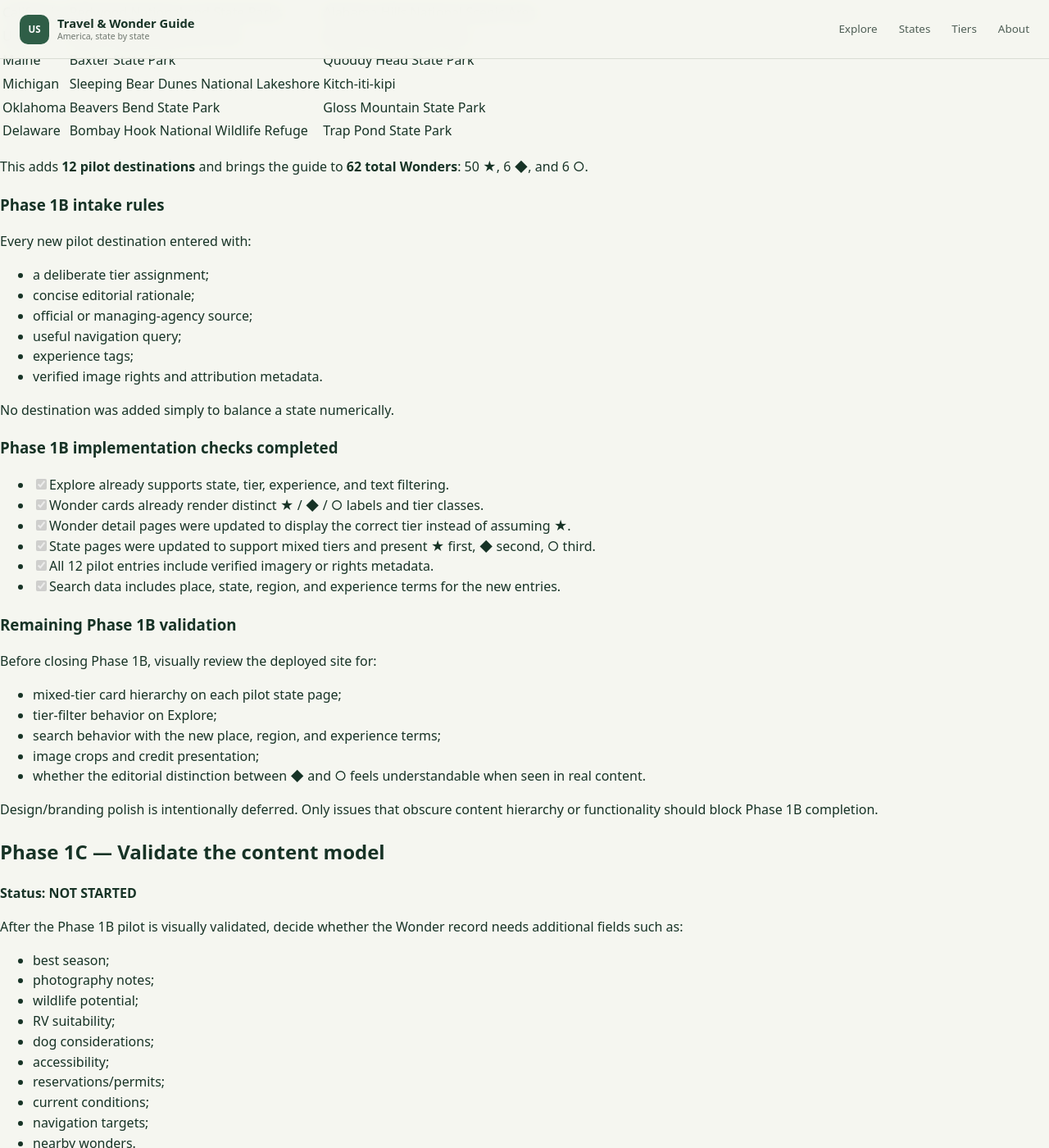
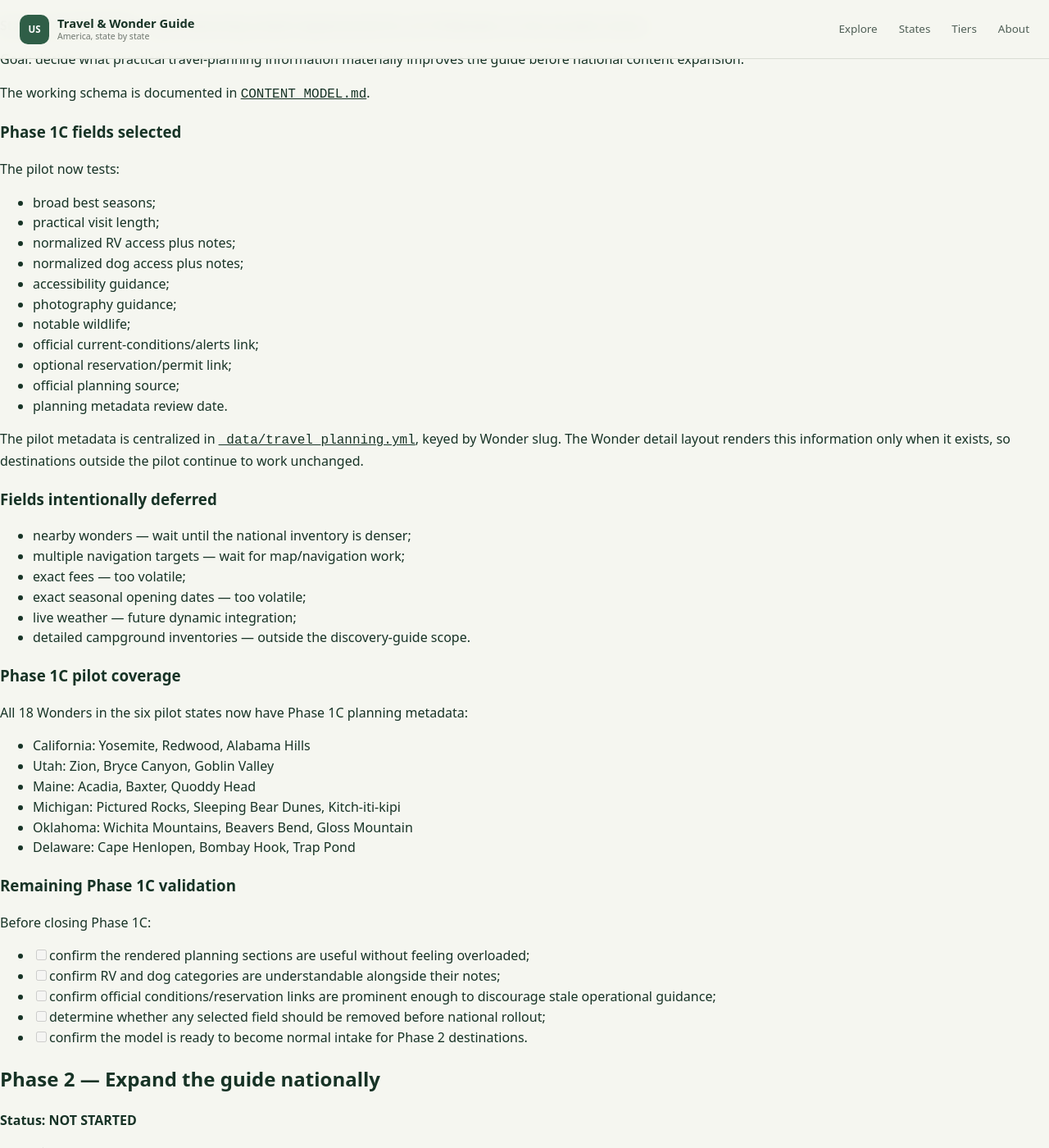
Before and after one commit to jeffthomasiii/us-travel-wonder-guide, a Jekyll site: the page built from PROJECT_PLAN.md, in a window 1280 px wide and 1400 px high, scrolled down 1998 px. Shown: the whole window at 82% size. Built offline with Jekyll 4.4.1, drawn with Linux system fonts in a browser that asks for light colours; our own code applies the rules of GitHub Pages for plain Markdown files; some of the changed text lies outside the part shown.

Commit message:
Close Phase 1B and begin Phase 1C content model validation

````diff
--- a/PROJECT_PLAN.md
+++ b/PROJECT_PLAN.md
@@ -24,26 +24,6 @@
 
 The canonical Phase 1A audit file is [`_data/signature_images.yml`](_data/signature_images.yml). It contains one verified image record for every state and allows the 50-state image set to be reviewed in one place.
 
-### Approved image-source hierarchy
-
-1. **First-party/original photography** — future preferred source where available.
-2. **Verified public-domain government imagery** — NPS, USFWS, USFS, BLM, NOAA, state agencies, etc.; verify the specific asset because not every image on a government site is necessarily public domain.
-3. **Wikimedia Commons** — only when the specific file page provides a reusable license and required attribution can be recorded.
-4. **Licensed public image providers** — e.g. Unsplash, when the applicable license and attribution/link requirements are clear.
-5. **Manual fallback** — retain the site's neutral placeholder rather than use an image with uncertain rights.
-
-### Required image metadata
-
-```yaml
-image_url: ...
-image_credit: ...
-image_source_url: ...
-image_rights: ...
-image_verified: true
-```
-
-`image_credit` must remain concise and human-readable. `image_source_url` should point to the specific asset/file record whenever possible, not merely an agency or site homepage.
-
 ### Phase 1A completion record
 
 - [x] 50 / 50 Signature Wonders have verified main images.
@@ -56,13 +36,11 @@
 
 ## Phase 1B — Pilot mixed-tier content
 
-**Status: IN PROGRESS — pilot content populated; rendered-site validation pending.**
+**Status: COMPLETE — 6 pilot states / 12 added destinations.**
 
 Goal: prove that the site, filters, state pages, and editorial model work when all three tiers coexist.
 
 ### Pilot states
-
-The six pilot states were selected deliberately to test different geographies, travel patterns, destination densities, and source agencies:
 
 - **California** — large western state with many nationally significant destinations
 - **Utah** — dense concentration of scenic destinations and strong tier-boundary pressure
@@ -71,9 +49,7 @@
 - **Oklahoma** — useful test against common geographic stereotypes
 - **Delaware** — small state where the guide must remain useful without forcing quantity
 
-### Pilot destinations added
-
-Each pilot state now contains its existing ★ Signature Wonder plus one ◆ Worth Traveling For and one ○ Worth the Detour destination:
+### Pilot destinations
 
 | State | ◆ Worth Traveling For | ○ Worth the Detour |
 | --- | --- | --- |
@@ -84,60 +60,75 @@
 | Oklahoma | Beavers Bend State Park | Gloss Mountain State Park |
 | Delaware | Bombay Hook National Wildlife Refuge | Trap Pond State Park |
 
-This adds **12 pilot destinations** and brings the guide to **62 total Wonders**: 50 ★, 6 ◆, and 6 ○.
+This added **12 pilot destinations** and brought the guide to **62 total Wonders**: 50 ★, 6 ◆, and 6 ○.
 
-### Phase 1B intake rules
+### Phase 1B completion record
 
-Every new pilot destination entered with:
+- [x] State, tier, experience, and text filtering supported on Explore.
+- [x] Search visibility bug corrected so non-matching cards are actually removed from layout.
+- [x] Wonder cards render distinct ★ / ◆ / ○ labels and tier classes.
+- [x] Wonder detail pages display the correct tier.
+- [x] Pilot state pages display ★ first, ◆ second, ○ third.
+- [x] All 12 pilot entries include deliberate tier rationale, official source, navigation query, experience tags, and verified image metadata.
+- [x] Live six-state pilot visually reviewed and accepted as structurally sound.
 
-- a deliberate tier assignment;
-- concise editorial rationale;
-- official or managing-agency source;
-- useful navigation query;
-- experience tags;
-- verified image rights and attribution metadata.
-
-No destination was added simply to balance a state numerically.
-
-### Phase 1B implementation checks completed
-
-- [x] Explore already supports state, tier, experience, and text filtering.
-- [x] Wonder cards already render distinct ★ / ◆ / ○ labels and tier classes.
-- [x] Wonder detail pages were updated to display the correct tier instead of assuming ★.
-- [x] State pages were updated to support mixed tiers and present ★ first, ◆ second, ○ third.
-- [x] All 12 pilot entries include verified imagery or rights metadata.
-- [x] Search data includes place, state, region, and experience terms for the new entries.
-
-### Remaining Phase 1B validation
-
-Before closing Phase 1B, visually review the deployed site for:
-
-- mixed-tier card hierarchy on each pilot state page;
-- tier-filter behavior on Explore;
-- search behavior with the new place, region, and experience terms;
-- image crops and credit presentation;
-- whether the editorial distinction between ◆ and ○ feels understandable when seen in real content.
-
-Design/branding polish is intentionally deferred. Only issues that obscure content hierarchy or functionality should block Phase 1B completion.
+Design/branding polish remains intentionally deferred.
 
 ## Phase 1C — Validate the content model
 
-**Status: NOT STARTED**
+**Status: IN PROGRESS — pilot planning model implemented for all 18 Wonders in the six pilot states.**
 
-After the Phase 1B pilot is visually validated, decide whether the Wonder record needs additional fields such as:
+Goal: decide what practical travel-planning information materially improves the guide before national content expansion.
 
-- best season;
-- photography notes;
-- wildlife potential;
-- RV suitability;
-- dog considerations;
-- accessibility;
-- reservations/permits;
-- current conditions;
-- navigation targets;
-- nearby wonders.
+The working schema is documented in [`CONTENT_MODEL.md`](CONTENT_MODEL.md).
 
-Only add fields that materially improve trip discovery or planning.
+### Phase 1C fields selected
+
+The pilot now tests:
+
+- broad best seasons;
+- practical visit length;
+- normalized RV access plus notes;
+- normalized dog access plus notes;
+- accessibility guidance;
+- photography guidance;
+- notable wildlife;
+- official current-conditions/alerts link;
+- optional reservation/permit link;
+- official planning source;
+- planning metadata review date.
+
+The pilot metadata is centralized in [`_data/travel_planning.yml`](_data/travel_planning.yml), keyed by Wonder slug. The Wonder detail layout renders this information only when it exists, so destinations outside the pilot continue to work unchanged.
+
+### Fields intentionally deferred
+
+- nearby wonders — wait until the national inventory is denser;
+- multiple navigation targets — wait for map/navigation work;
+- exact fees — too volatile;
+- exact seasonal opening dates — too volatile;
+- live weather — future dynamic integration;
+- detailed campground inventories — outside the discovery-guide scope.
+
+### Phase 1C pilot coverage
+
+All 18 Wonders in the six pilot states now have Phase 1C planning metadata:
+
+- California: Yosemite, Redwood, Alabama Hills
+- Utah: Zion, Bryce Canyon, Goblin Valley
+- Maine: Acadia, Baxter, Quoddy Head
+- Michigan: Pictured Rocks, Sleeping Bear Dunes, Kitch-iti-kipi
+- Oklahoma: Wichita Mountains, Beavers Bend, Gloss Mountain
+- Delaware: Cape Henlopen, Bombay Hook, Trap Pond
+
+### Remaining Phase 1C validation
+
+Before closing Phase 1C:
+
+- [ ] confirm the rendered planning sections are useful without feeling overloaded;
+- [ ] confirm RV and dog categories are understandable alongside their notes;
+- [ ] confirm official conditions/reservation links are prominent enough to discourage stale operational guidance;
+- [ ] determine whether any selected field should be removed before national rollout;
+- [ ] confirm the model is ready to become normal intake for Phase 2 destinations.
 
 ## Phase 2 — Expand the guide nationally
 
@@ -152,11 +143,12 @@
 - official source;
 - useful navigation target;
 - verified imagery or fallback;
-- relevant experience tags.
+- relevant experience tags;
+- Phase 1C travel-planning metadata when reliable official information is available.
 
 ## Dedicated branding / design / layout phase
 
-A focused design pass is intentionally deferred until the content model and mixed-tier behavior are proven. That later phase can address typography, spacing, navigation styling, cards, color system, mobile refinement, and broader visual identity without interrupting content preparation.
+A focused design pass is intentionally deferred until the content model and national content structure are proven. That later phase can address typography, spacing, navigation styling, cards, color system, mobile refinement, and broader visual identity without interrupting content preparation.
 
 ## Later phases
 
@@ -165,11 +157,10 @@
 - map view;
 - Near Me discovery;
 - route-aware detours;
-- richer trip-planning metadata;
 - PWA/offline support;
 - visited / want-to-visit state stored locally;
 - increased use of first-party photography.
 
 ## Current task
 
-**Visually validate the six-state Phase 1B mixed-tier pilot. Do not begin broad national ◆ / ○ expansion until that pilot confirms the tier model and content structure are working.**
+**Validate the Phase 1C planning-information experience on the six pilot states. If the model reads well in the live site, close Phase 1C and begin national ◆ / ○ expansion in Phase 2 before the dedicated branding/design/layout pass.**
````
